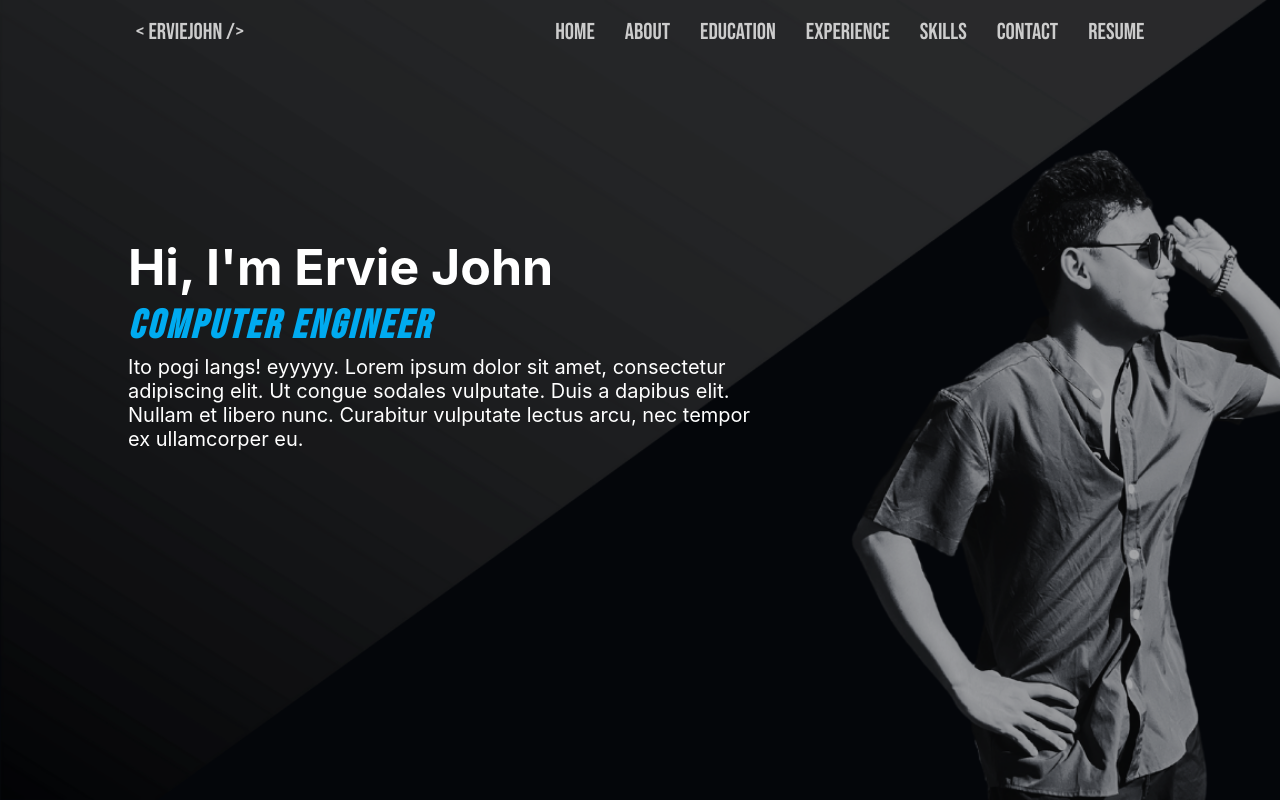
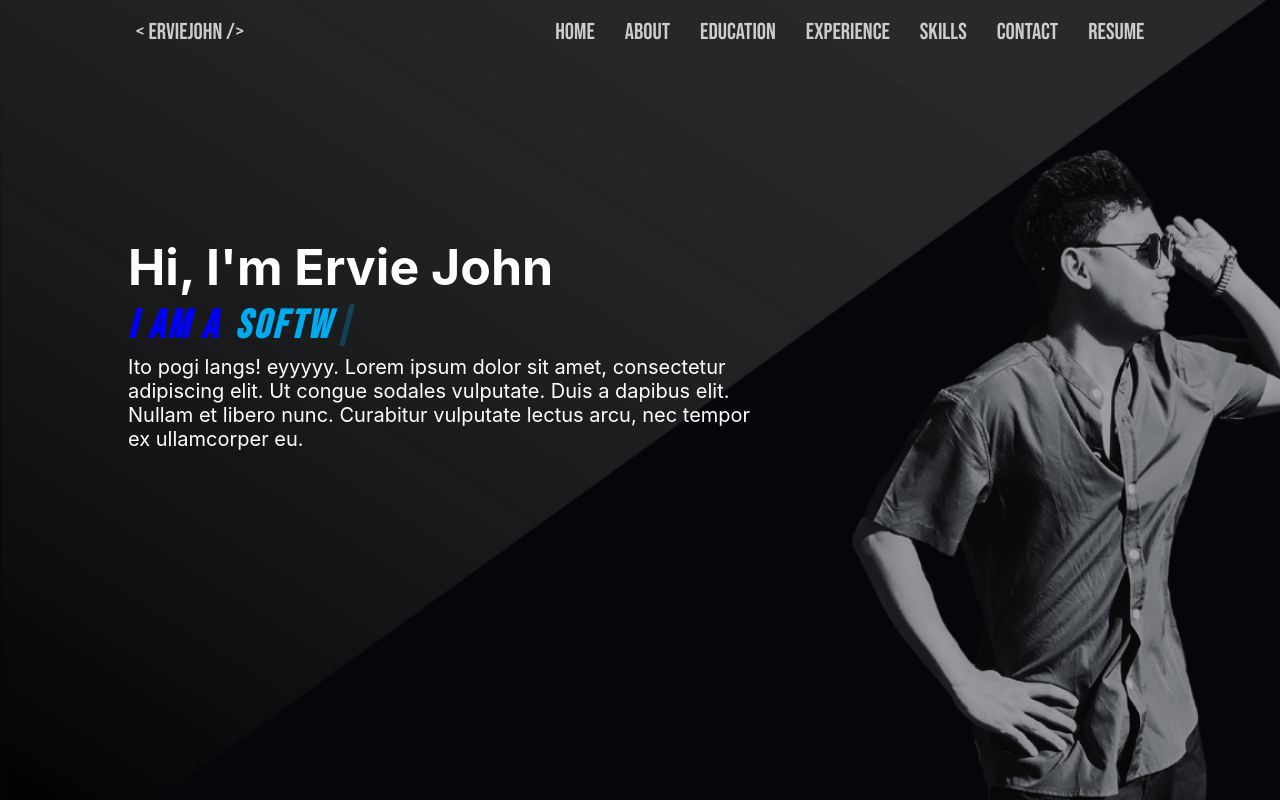
Before and after one commit to ErvieJohn/portfolio, a React (Create React App) app: page / in a window 1280 px wide. Shown: the top 802 px of the page. Built offline with nearby package versions, Linux system fonts and the light colour scheme.

Commit message:
Added type writter and link to section

```diff
--- a/package.json
+++ b/package.json
@@ -12,6 +12,7 @@
     "react-icons": "^5.0.1",
     "react-router-dom": "^6.22.1",
     "react-scripts": "^5.0.1",
+    "typewriter-effect": "^2.21.0",
     "web-vitals": "^2.1.4"
   },
   "scripts": {
--- a/src/components/Home/Home.js
+++ b/src/components/Home/Home.js
@@ -1,20 +1,38 @@
 import React from 'react';
 import './Home.css';
 import Navbar from '../Navbar/Navbar';
+import Typewriter from 'typewriter-effect';
 
 function Home() {
 
+  const positions = ["Computer Engineer", "Software Developer", "System Administrator"]
 
   return (
     <div>
 
-      <section className='home-image'>
+      <section className='home-image' id='page-front'>
         <Navbar />
-
         <div className='home-image-content'>
             <div className='home-text-content'>
                 <text className='home-text-name' style={{ color: 'white' }}>Hi, I'm Ervie John</text>
-                <text className='home-text-course' style={{ color: '#00abf0' }}>Computer Engineer</text>
+                <div style={{display: "flex", flexDirection: "row", gap: 15, alignItems: "center"}}>
+                  <text className='home-text-course' style={{ color: 'blue' }}>I am a </text>
+                  <div className='home-text-course' style={{ color: '#00abf0' }}>
+                    <Typewriter
+                      className='home-text-course'
+                      style={{ color: '#00abf0' }}
+                      options={{
+                        strings: positions,
+                        autoStart: true,
+                        loop: true,
+                        delay: 100,
+                      }}
+                    />
+                  </div>
+                </div>
+
+
+
                 <text className='home-text-description' style={{ color: 'white' }}>
                     Ito pogi langs! eyyyyy.
                     Lorem ipsum dolor sit amet, consectetur adipiscing elit.
@@ -27,9 +45,15 @@ function Home() {
 
         </div>
       </section>
-      <div>
-        Hello World!
-      </div>
+
+      <section className='page-about' id="page-about">
+        <div style={{display: "flex", height: "100vh", alignItems: "center", justifyContent: "center", flexDirection: "row"}}>
+          <text style={{color: "black"}}>
+            Hello World!
+          </text>
+        </div>
+      </section>
+
     </div>
   )
 }
--- a/src/components/Navbar/Navbar.js
+++ b/src/components/Navbar/Navbar.js
@@ -6,7 +6,7 @@ import { FaSearch } from "react-icons/fa";
 function Navbar() {
   const [active, setActive] = useState("nav__menu");
   const [icon, setIcon] = useState("nav__toggler");
-  const navToggle = () => {
+  const navToggle = (id) => {
     if (active === "nav__menu") {
       setActive("nav__menu nav__active");
     } else setActive("nav__menu");
@@ -15,6 +15,11 @@ function Navbar() {
     if (icon === "nav__toggler") {
       setIcon("nav__toggler toggle");
     } else setIcon("nav__toggler");
+
+    const section = document.getElementById(id);
+    if (section) {
+      section.scrollIntoView({ behavior: 'smooth' });
+    }
   };
 
   return (
@@ -25,7 +30,14 @@ function Navbar() {
         <div className="line3"></div>
       </div>
 
-      <Link to={"/"} className="nav__brand">
+      <Link to={"#"} className="nav__brand"
+        onClick={()=>{
+          const section = document.getElementById("page-front");
+          if (section) {
+            section.scrollIntoView({ behavior: 'smooth' });
+          }
+        }}
+      >
         <span>
             {"< ErvieJohn />"}
         </span>
@@ -33,12 +45,12 @@ function Navbar() {
       </Link>
       <ul className={active}>
         <li className="nav__item">
-          <NavLink to={"/"} className="nav__link" onClick={navToggle}>
+          <NavLink to={"#"} className="nav__link" onClick={()=>navToggle("page-front")}>
             Home
           </NavLink>
         </li>
         <li className="nav__item">
-          <NavLink to={"#"} className="nav__link" onClick={navToggle}>
+          <NavLink to={"#"} className="nav__link" onClick={()=>navToggle("page-about")}>
             About
           </NavLink>
         </li>
--- a/src/index.css
+++ b/src/index.css
@@ -1,3 +1,7 @@
+html{
+  scroll-behavior: smooth;
+}
+
 body {
   margin: 0;
   font-family: -apple-system, BlinkMacSystemFont, 'Segoe UI', 'Roboto', 'Oxygen',
```
Also changed, not shown: 1 other file (tests, documents, lock files or other folders).
